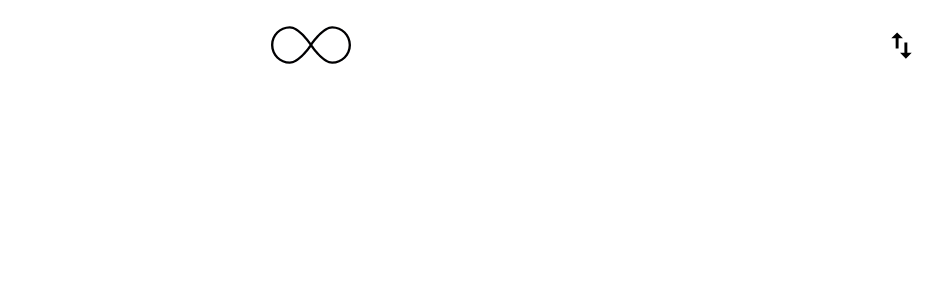
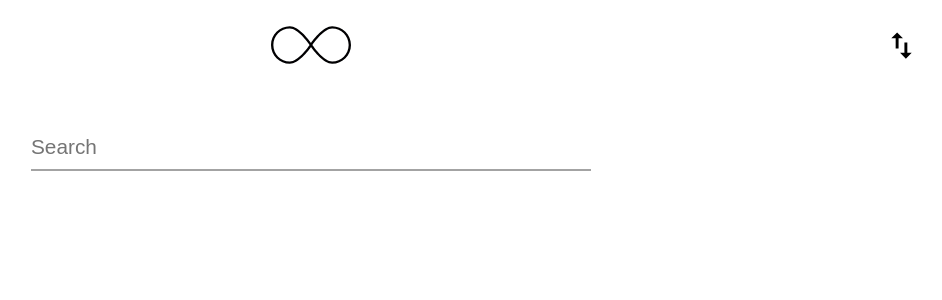
Before and after one commit to jamielindsay/Valyu, a React (Create React App) app: page / in a window 1280 px wide. Shown: the top 300 px of the page, without its empty margins (329-1271 px from the left). Built offline with nearby package versions, Linux system fonts and the light colour scheme.

Commit message:
Added searchbar

```diff
--- /dev/null
+++ b/src/components/searchbar/searchbar.css
@@ -0,0 +1,17 @@
+.searchbar {
+  border-top: none;
+  border-left: none;
+  border-right: none;
+  padding: 10px 0;
+  margin: 35px auto;
+  color: #a3a3a3;
+  border-color: #a3a3a3;
+  font-size: 1.3rem;
+  width: 80%;
+}
+
+.searchbar:focus {
+  outline: none;
+  border-color: black;
+  color: black;
+}
--- /dev/null
+++ b/src/components/searchbar/searchbar.js
@@ -0,0 +1,8 @@
+import React, { Component } from "react";
+import "./searchbar.css";
+
+export default class Searchbar extends Component {
+  render() {
+    return <input class="searchbar" type="text" placeholder="Search" />;
+  }
+}
--- a/src/pages/home.js
+++ b/src/pages/home.js
@@ -1,5 +1,6 @@
 import React, { Component } from "react";
 import NavBarHome from "../components/navbars/navBarHome";
+import Searchbar from "../components/searchbar/searchbar";
 
 export default class Home extends Component {
   render() {
@@ -7,7 +8,7 @@ export default class Home extends Component {
       <div className="page">
         <NavBarHome />
         <div className="mainContent">
-          <div />
+          <Searchbar />
           <div />
         </div>
       </div>
```
